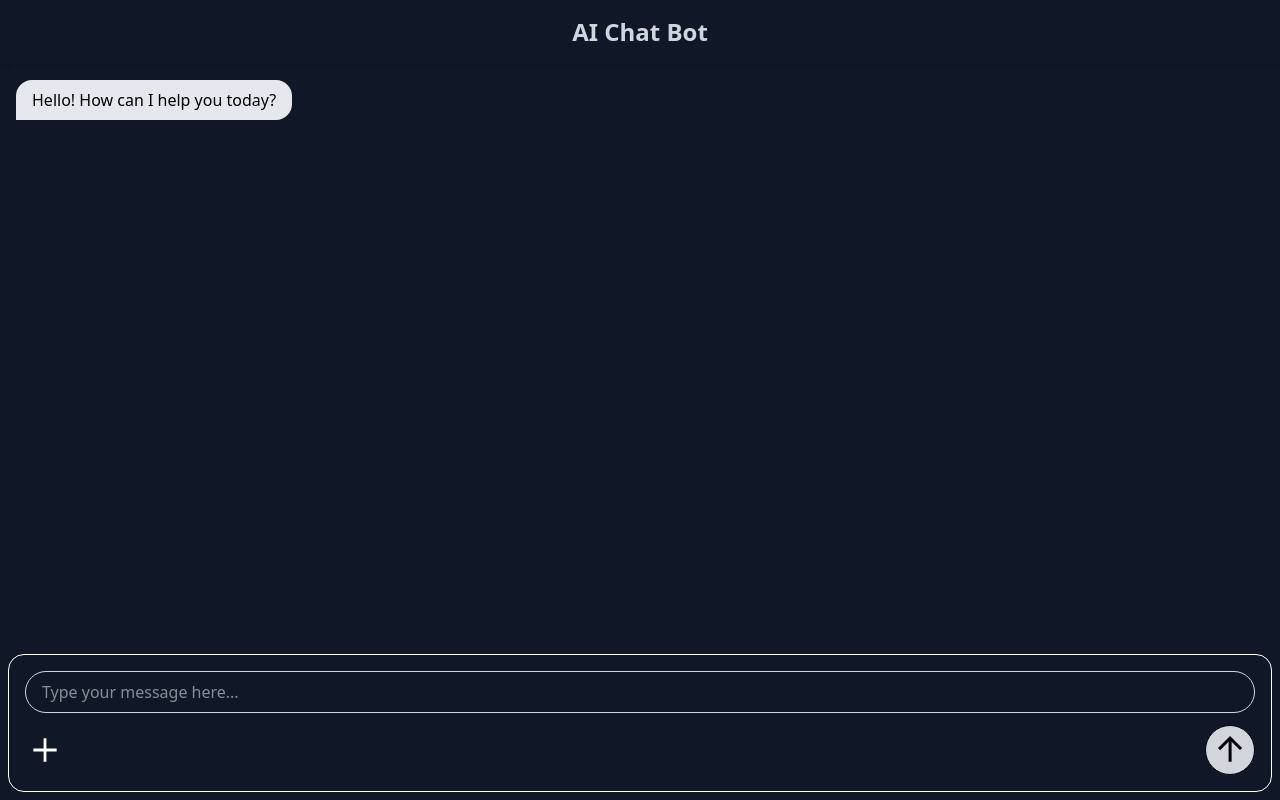
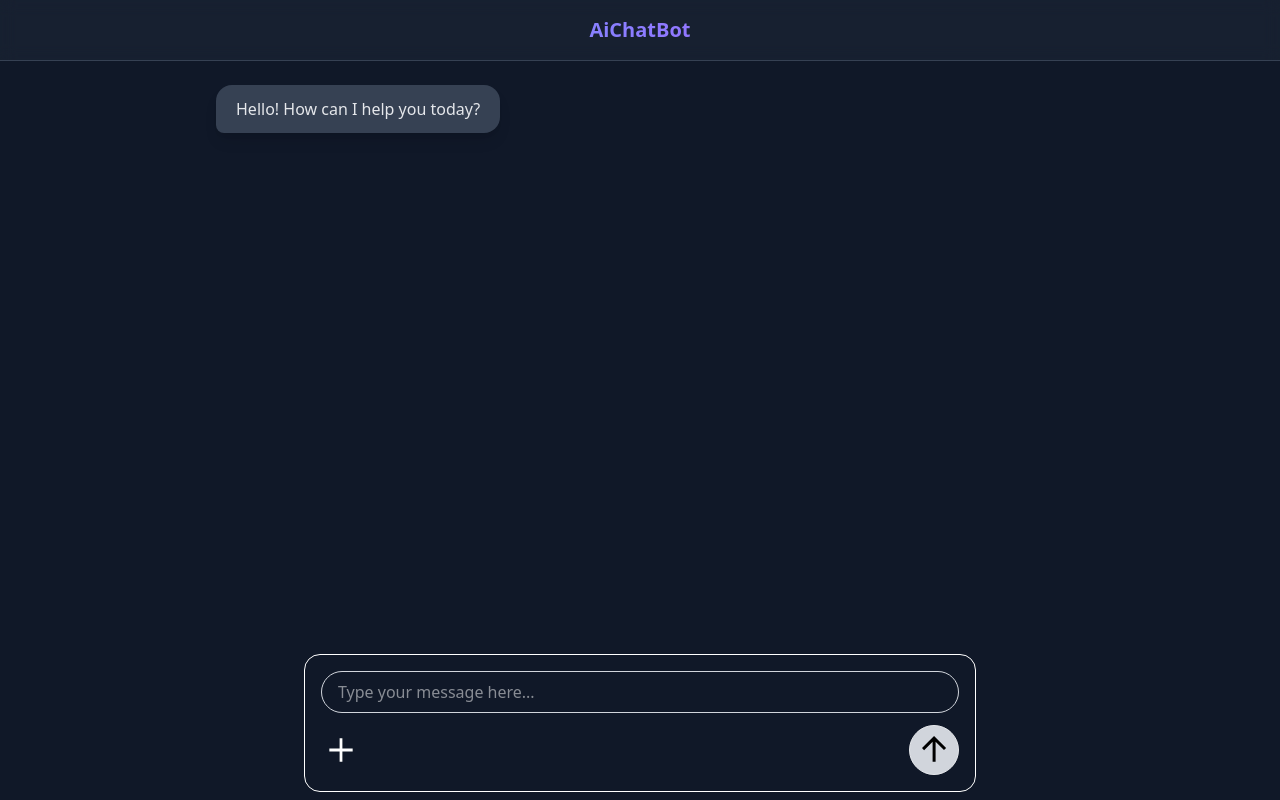
Before and after one commit to rishikesh-babu/AI-Chat-Bot, a React (Vite) app in the folder client/: page / in a window 1280 px wide. Built offline with nearby package versions, Linux system fonts and the light colour scheme.

Commit message:
Updated UI

```diff
--- a/client/src/Components/ChatMain/ChatMain.jsx
+++ b/client/src/Components/ChatMain/ChatMain.jsx
@@ -53,20 +53,24 @@ function ChatMain() {
     };
 
     return (
-        <div className="min-h-screen bg-gray-900 flex flex-col justify-between">
-            <header className=" p-4 text-center shadow-md">
-                <div className="font-bold text-2xl text-gray-300">AI Chat Bot</div>
+        <div className="min-h-screen bg-gray-900 text-gray-200 font-sans flex flex-col">
+            <header className="sticky top-0 z-10 bg-gray-800/50 backdrop-blur-sm border-b border-gray-700">
+                <div className="max-w-4xl mx-auto p-4">
+                    <h1 className="text-xl font-bold text-center bg-gradient-to-r from-blue-400 to-purple-500 text-transparent bg-clip-text">
+                        AiChatBot
+                    </h1>
+                </div>
             </header>
-            <main className="flex-grow p-4 overflow-y-auto  flex flex-col gap-4">
+            <main className="flex-grow p-6 w-full max-w-4xl mx-auto overflow-y-auto flex flex-col gap-6">
                 {messages.map((message) => (
                     <div
                         key={message.id}
-                        className={`flex flex-col ${message.sender === 'user' ? 'items-end' : 'items-start'}`}
+                        className={`flex flex-col animate-fade-in-up ${message.sender === 'user' ? 'items-end' : 'items-start'}`}
                     >
                         <div
-                            className={`py-2 px-4 rounded-2xl max-w-[75%] break-words ${message.sender === 'user'
-                                ? 'bg-blue-500 text-white rounded-br-none'
-                                : 'bg-gray-200 text-black rounded-bl-none'
+                            className={`py-3 px-5 rounded-2xl max-w-[80%] break-words shadow-lg ${message.sender === 'user'
+                                ? 'bg-gradient-to-br from-blue-600 to-purple-600 text-white rounded-br-lg'
+                                : 'bg-gray-700 text-gray-200 rounded-bl-lg'
                                 }`}
                         >
                             <p>{message.text}</p>
@@ -87,12 +91,13 @@ function ChatMain() {
                 <div ref={messagesEndRef} />
             </main>
 
-            <div className="p-4 m-2 border border-white rounded-2xl flex flex-col gap-3 ">
+            <div className="p-4 m-2 sm:mx-auto sm:w-full max-w-2xl border border-white rounded-2xl flex flex-col gap-3 ">
                 <div className="flex items-center gap-2" onSubmit={handleSendMessage}>
                     <input
                         type="text"
                         value={newMessage}
                         onChange={(e) => setNewMessage(e.target.value)}
+                        onKeyDown={(e => { e.key === 'Enter' && handleSendMessage(e) })}
                         placeholder="Type your message here..."
                         disabled={isLoading}
                         className="flex-grow py-2 px-4 text-white border border-gray-300 rounded-full  focus:outline-none focus:ring-2 focus:ring-blue-400 transition-shadow"
@@ -100,17 +105,17 @@ function ChatMain() {
                 </div>
                 <div className='flex justify-between'>
                     <button className='cursor-pointer hover:scale-105'>
-                      <svg xmlns="http://www.w3.org/2000/svg" height="48px" viewBox="0 -960 960 960" width="40px" fill="#fff"><path d="M446.67-446.67H200v-66.66h246.67V-760h66.66v246.67H760v66.66H513.33V-200h-66.66v-246.67Z"/></svg>
+                        <svg xmlns="http://www.w3.org/2000/svg" height="48px" viewBox="0 -960 960 960" width="40px" fill="#fff"><path d="M446.67-446.67H200v-66.66h246.67V-760h66.66v246.67H760v66.66H513.33V-200h-66.66v-246.67Z" /></svg>
                     </button>
                     <button
                         className='bg-gray-300 hover:bg-gray-100 border rounded-full select-none cursor-pointer hover:scale-105 transition-all duration-200'
+                        onClick={handleSendMessage}
                     >
                         <svg xmlns="http://www.w3.org/2000/svg" height="48px" viewBox="0 -960 960 960" width="48px" fill="black"><path d="M452-244v-400L282-477l-42-43 241-241 241 241-42 42-168-168v402h-60Z" /></svg>
                     </button>
                 </div>
             </div>
         </div>
-
     )
 }
 
```
